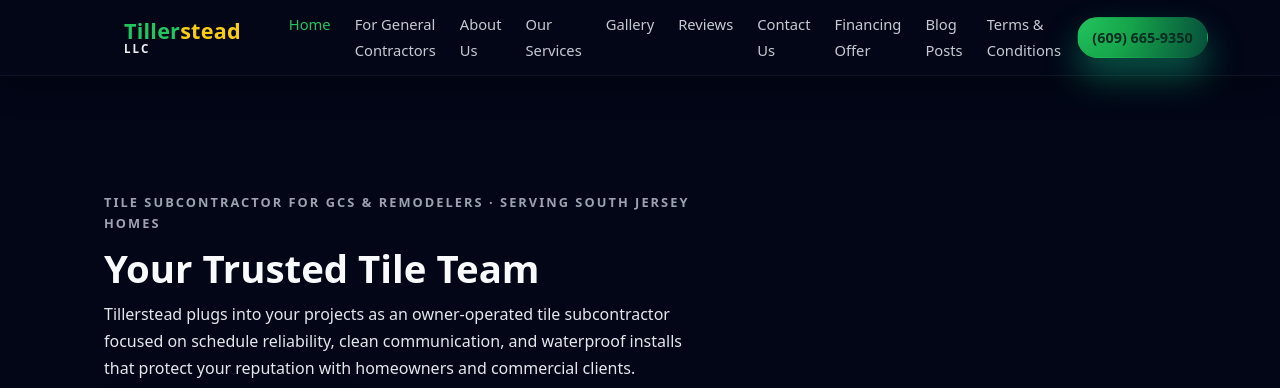
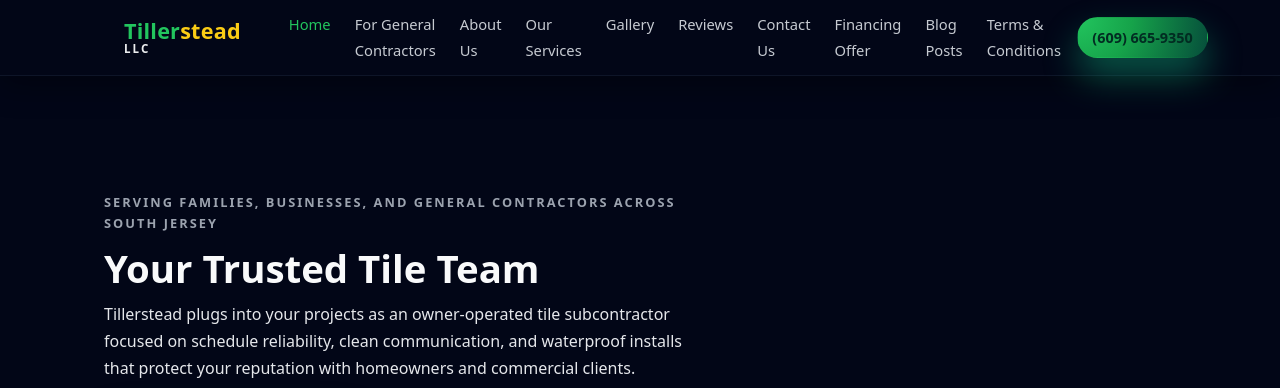
Before and after one commit to XTX33/Tillerstead-site, a Jekyll site: the page built from index.html, in a window 1280 px wide and 900 px high. Shown: the top 388 px of the window. Built offline with Jekyll 4.4.1, drawn with Linux system fonts in a browser that asks for light colours.

Commit message:
Update index.html

```diff
--- a/index.html
+++ b/index.html
@@ -541,8 +541,7 @@
     <div class="hero-main">
       <p class="hero-eyebrow">
         <span class="hero-eyebrow-text">
-          Tile Subcontractor for GCs &amp; Remodelers · Serving South Jersey Homes
-        </span>
+          Serving Families, Businesses, and General Contractors Across South Jersey
       </p>
 
       <h1 id="hero-heading">Your Trusted Tile Team</h1>
```
